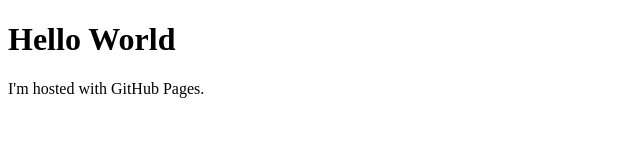
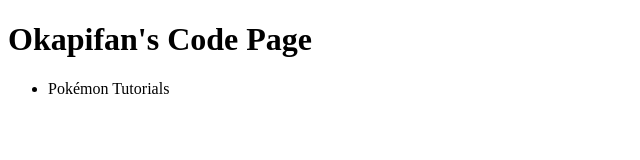
Before and after one commit to okapifan/okapifan.github.io, a plain HTML site: page index.html in a window 1280 px wide. Shown: the whole page, without its empty margins (0-640 px from the left). Drawn offline with Linux system fonts and the light colour scheme.

Commit message:
Update index.html

```diff
--- a/index.html
+++ b/index.html
@@ -1,7 +1,10 @@
 <!DOCTYPE html>
 <html>
 <body>
-<h1>Hello World</h1>
-<p>I'm hosted with GitHub Pages.</p>
-</body>
+  <h1>Okapifan's Code Page</h1>
+  <p></p>
+  <ul>
+    <li>Pokémon Tutorials</li>
+  </ul>
+  </body>
 </html>
```
